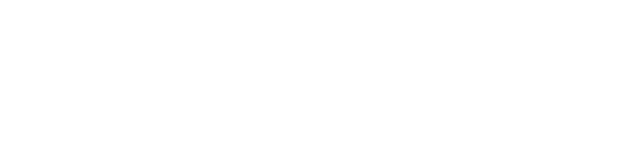
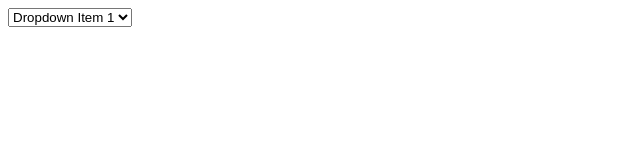
Before and after one commit to Varad2346/Merge_Demo, a plain HTML site: page index.html in a window 1280 px wide. Shown: the whole page, without its empty margins (0-640 px from the left). Drawn offline with Linux system fonts and the light colour scheme.

Commit message:
on varad b

```diff
--- a/index.html
+++ b/index.html
@@ -6,6 +6,11 @@
     <title>Document</title>
 </head>
 <body>
-
+    <div id='app-container'>
+    <select id='varad-dropdown'>
+      <option>Dropdown Item 1</option>
+      <option>Dropdown Item 2</option>
+    </select>
+  </div>
 </body>
 </html>
```
